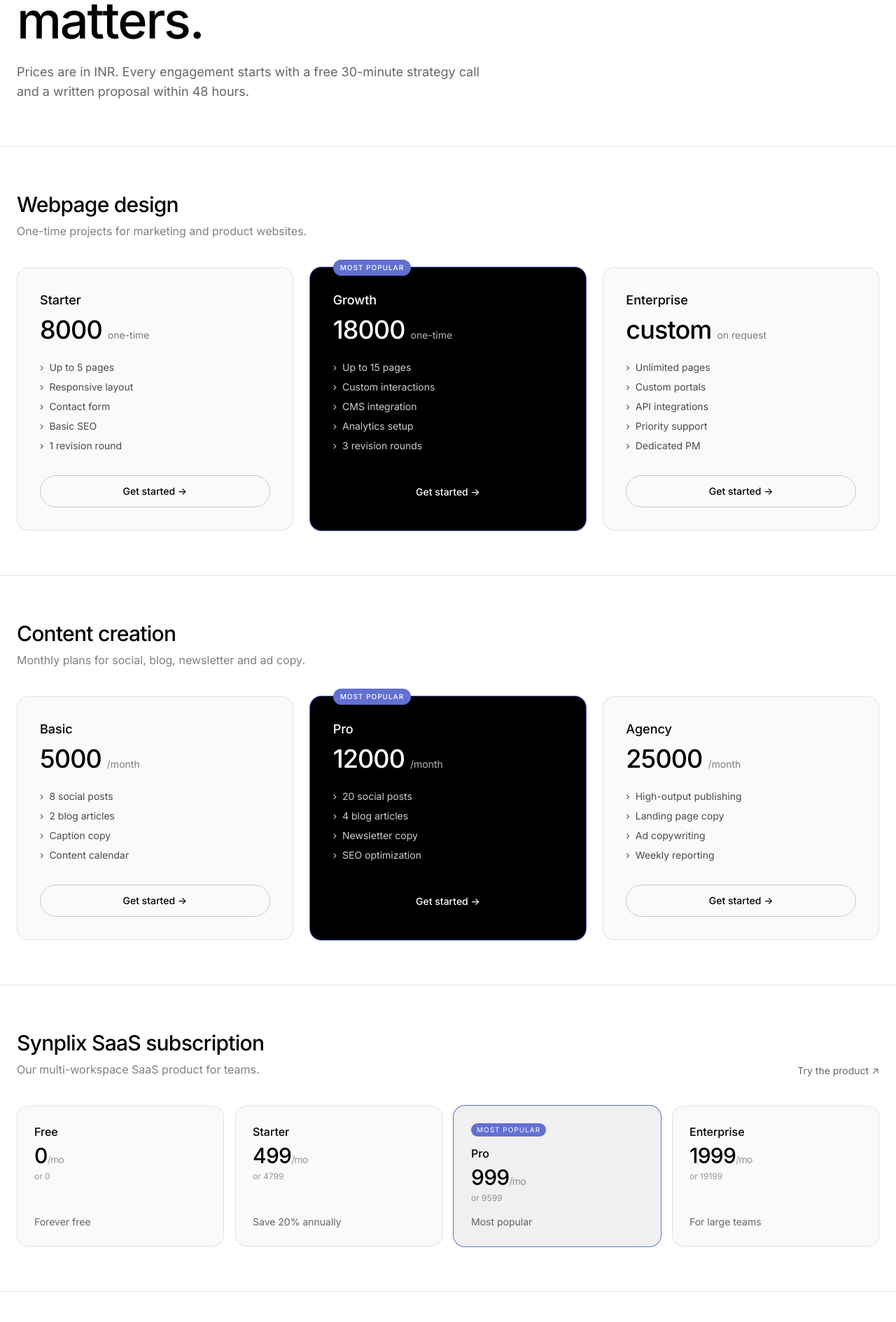
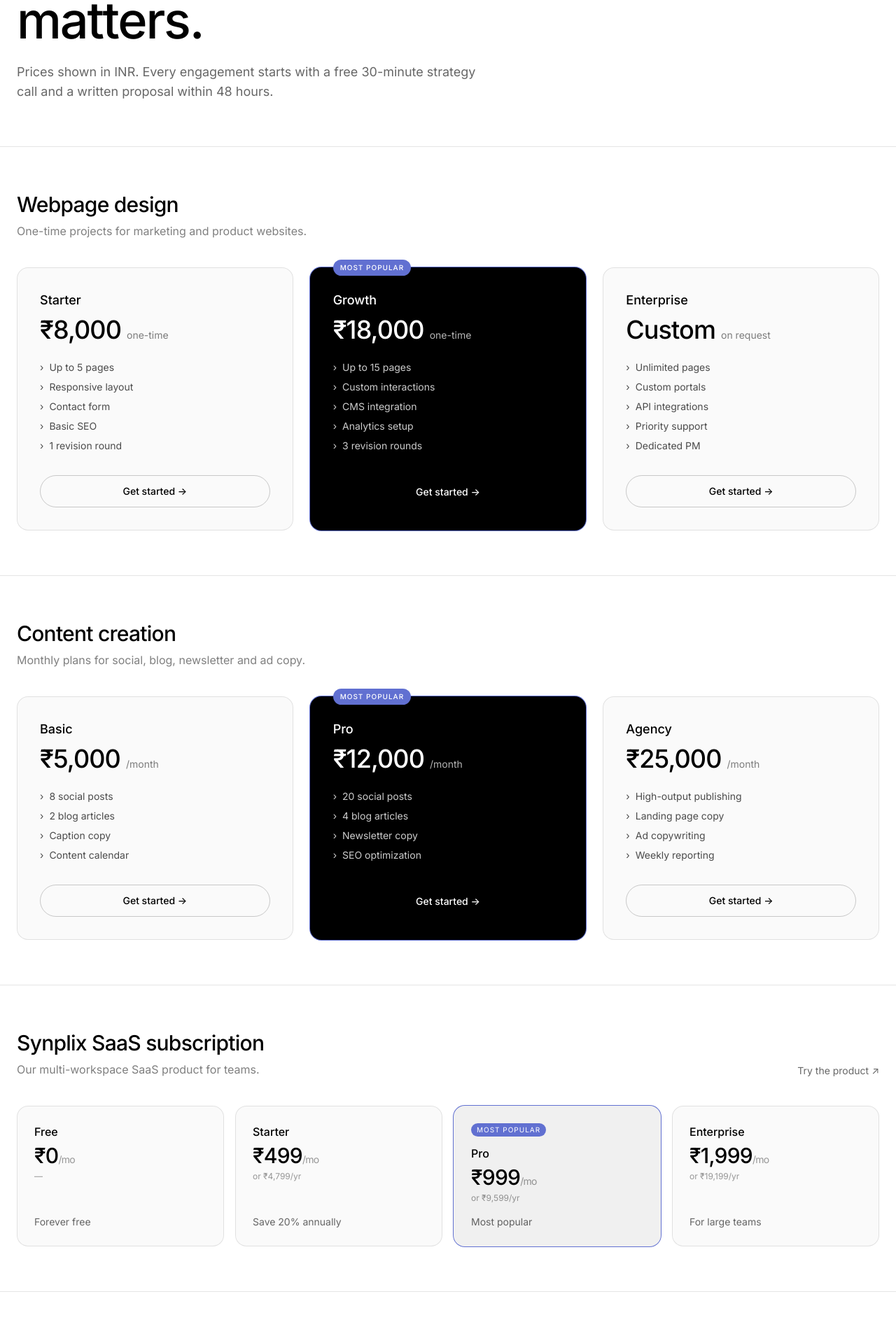
Before and after one commit to YashTupe22/Synplix-Infotech-V2, a React (Vite) app: page /pricing in a window 1280 px wide. Shown: the part 351-2240 px from the top of the page at 70% size. Built offline with nearby package versions, Linux system fonts and the light colour scheme.

Commit message:
Changes
Co-authored-by: YashTupe22 <192679530+YashTupe22@users.noreply.github.com>

```diff
--- a/src/components/PricingPreview.tsx
+++ b/src/components/PricingPreview.tsx
@@ -1,8 +1,10 @@
 import { Link } from "react-router-dom";
 import { webpagePlans } from "@/data/pricing";
 import { cn } from "@/lib/utils";
+import { useApp } from "@/contexts/AppContext";
 
 export function PricingPreview() {
+  const { formatPrice } = useApp();
   return (
     <section className="bg-white text-black py-24 md:py-32 border-t border-black/5">
       <div className="container">
@@ -38,7 +40,7 @@ export function PricingPreview() {
               )}
               <h3 className={cn("text-lg font-medium mb-2", plan.highlighted ? "text-white" : "text-black")}>{plan.name}</h3>
               <div className="mb-6 flex items-baseline gap-2">
-                <span className={cn("text-4xl font-medium tracking-tight", plan.highlighted ? "text-white" : "text-black")}>{plan.price}</span>
+                <span className={cn("text-4xl font-medium tracking-tight", plan.highlighted ? "text-white" : "text-black")}>{plan.price === "custom" ? "Custom" : formatPrice(plan.price)}</span>
                 <span className={cn("text-sm", plan.highlighted ? "text-white/70" : "text-black/50")}>{plan.cadence}</span>
               </div>
               <ul className={cn("space-y-2 mb-8 flex-1", plan.highlighted ? "text-white/80" : "text-black/70")}>
--- a/src/pages/Pricing.tsx
+++ b/src/pages/Pricing.tsx
@@ -2,8 +2,10 @@ import { Link } from "react-router-dom";
 import { Layout } from "@/components/layout/Layout";
 import { webpagePlans, contentPlans, saasPlans } from "@/data/pricing";
 import { cn } from "@/lib/utils";
+import { useApp } from "@/contexts/AppContext";
 
 function PlanCard({ plan }: { plan: (typeof webpagePlans)[number] }) {
+  const { formatPrice } = useApp();
   return (
     <div
       className={cn(
@@ -22,7 +24,7 @@ function PlanCard({ plan }: { plan: (typeof webpagePlans)[number] }) {
       )}
       <h3 className="text-lg font-medium mb-2">{plan.name}</h3>
       <div className="mb-6 flex items-baseline gap-2">
-        <span className="text-4xl font-medium tracking-tight">{plan.price}</span>
+        <span className="text-4xl font-medium tracking-tight">{plan.price === "custom" ? "Custom" : formatPrice(plan.price)}</span>
         <span className={cn("text-sm", plan.highlighted ? "text-white/70" : "text-black/50")}>{plan.cadence}</span>
       </div>
       <ul className={cn("space-y-2 mb-8 flex-1", plan.highlighted ? "text-white/80" : "text-black/70")}>
@@ -44,6 +46,7 @@ function PlanCard({ plan }: { plan: (typeof webpagePlans)[number] }) {
 }
 
 const Pricing = () => {
+  const { formatPrice, currency } = useApp();
   return (
     <Layout variant="light">
       <div className="bg-white text-black min-h-screen">
@@ -53,7 +56,7 @@ const Pricing = () => {
             Simple plans.<br />Custom quotes when it matters.
           </h1>
           <p className="text-lg text-black/60 max-w-2xl">
-            Prices are in INR. Every engagement starts with a free 30-minute strategy call and a written proposal within 48 hours.
+            Prices shown in {currency}. Every engagement starts with a free 30-minute strategy call and a written proposal within 48 hours.
           </p>
         </section>
 
@@ -111,8 +114,8 @@ const Pricing = () => {
                   </span>
                 )}
                 <h3 className="text-base font-medium mb-1">{p.name}</h3>
-                <p className="text-3xl font-medium tracking-tight mb-1">{p.monthly}<span className="text-sm text-black/40 font-normal">/mo</span></p>
-                <p className="text-xs text-black/40 mb-4">or {p.annual}</p>
+                <p className="text-3xl font-medium tracking-tight mb-1">{p.monthly === 0 ? formatPrice(0) : formatPrice(p.monthly as number)}<span className="text-sm text-black/40 font-normal">/mo</span></p>
+                <p className="text-xs text-black/40 mb-4">{p.annual === 0 ? "—" : `or ${formatPrice(p.annual as number)}/yr`}</p>
                 <p className="text-sm text-black/60 mt-auto">{p.note}</p>
               </div>
             ))}
```
